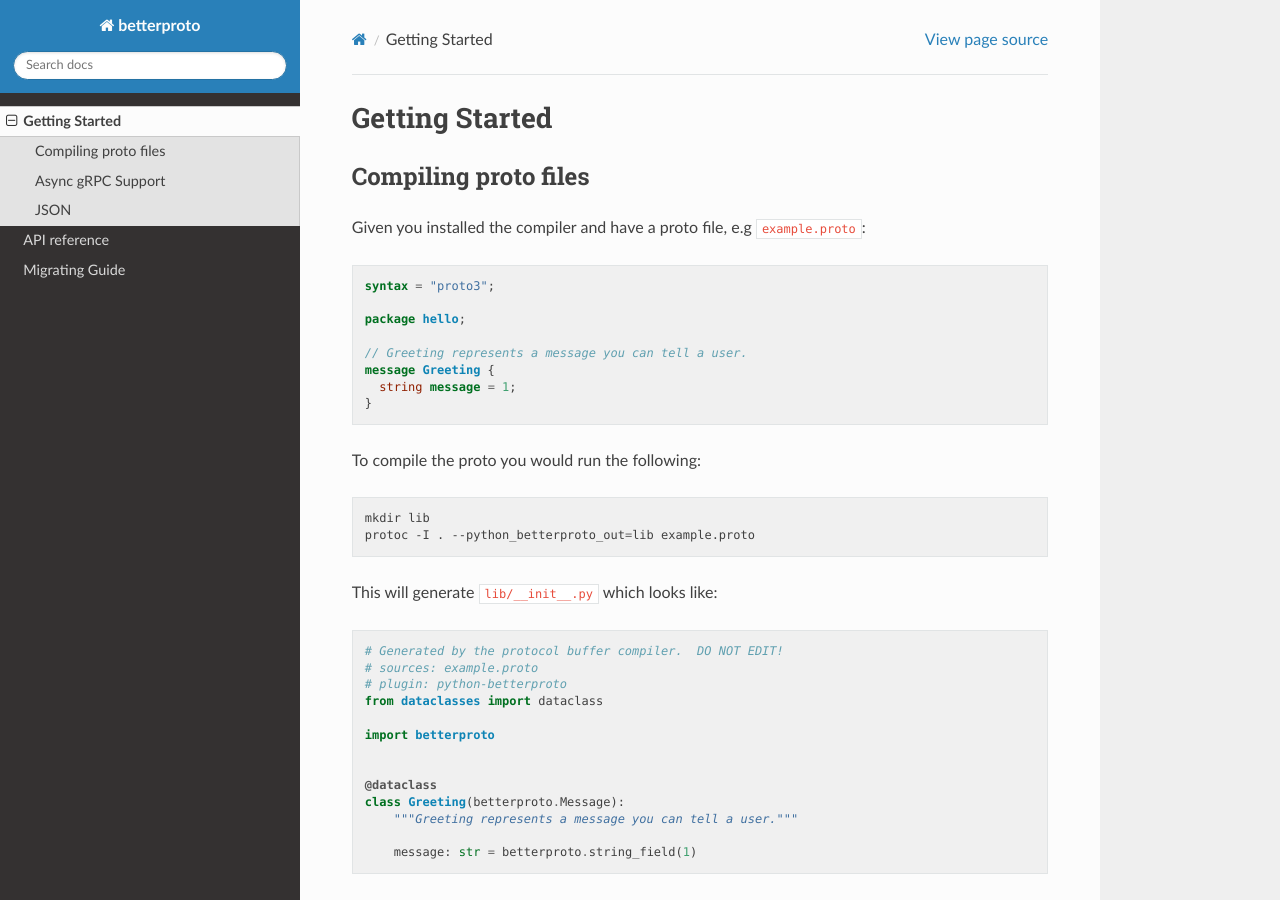
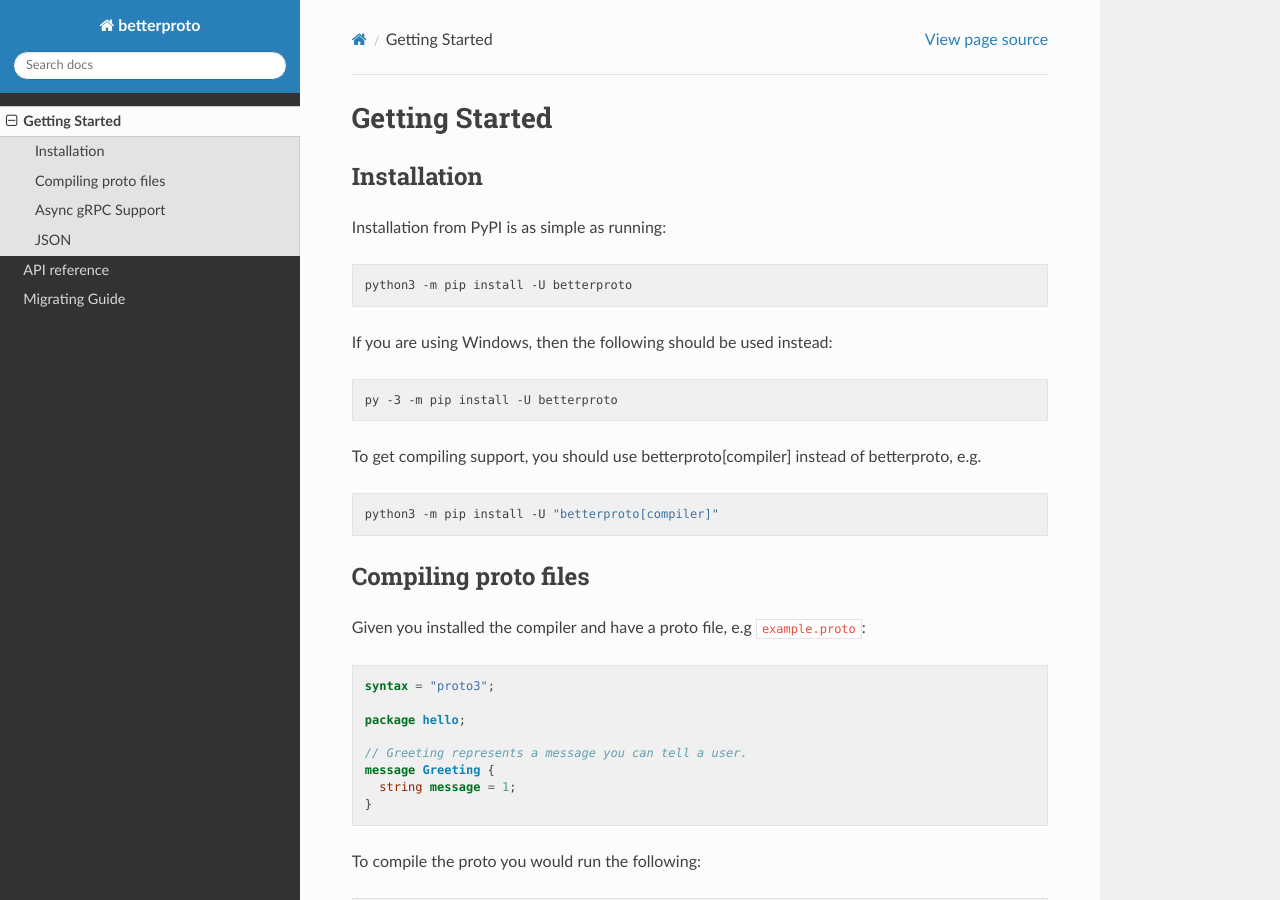
Before and after one commit to danielgtaylor/python-betterproto, a Sphinx documentation site: the page built from docs/quick-start.rst, in a window 1280 px wide and 900 px high. Built offline with Sphinx 7.4.7 and the Read the Docs theme 2.0.0, drawn with Linux system fonts in a browser that asks for light colours.

Commit message:
Add an installation section

```diff
--- a/docs/quick-start.rst
+++ b/docs/quick-start.rst
@@ -1,6 +1,27 @@
 Getting Started
 ===============
 
+Installation
+++++++++++++
+
+Installation from PyPI is as simple as running:
+
+.. code-block:: sh
+
+    python3 -m pip install -U betterproto
+
+If you are using Windows, then the following should be used instead:
+
+.. code-block:: sh
+
+    py -3 -m pip install -U betterproto
+
+To get compiling support, you should use betterproto[compiler] instead of betterproto,
+e.g.
+
+.. code-block:: sh
+
+    python3 -m pip install -U "betterproto[compiler]"
 
 Compiling proto files
 +++++++++++++++++++++
```
